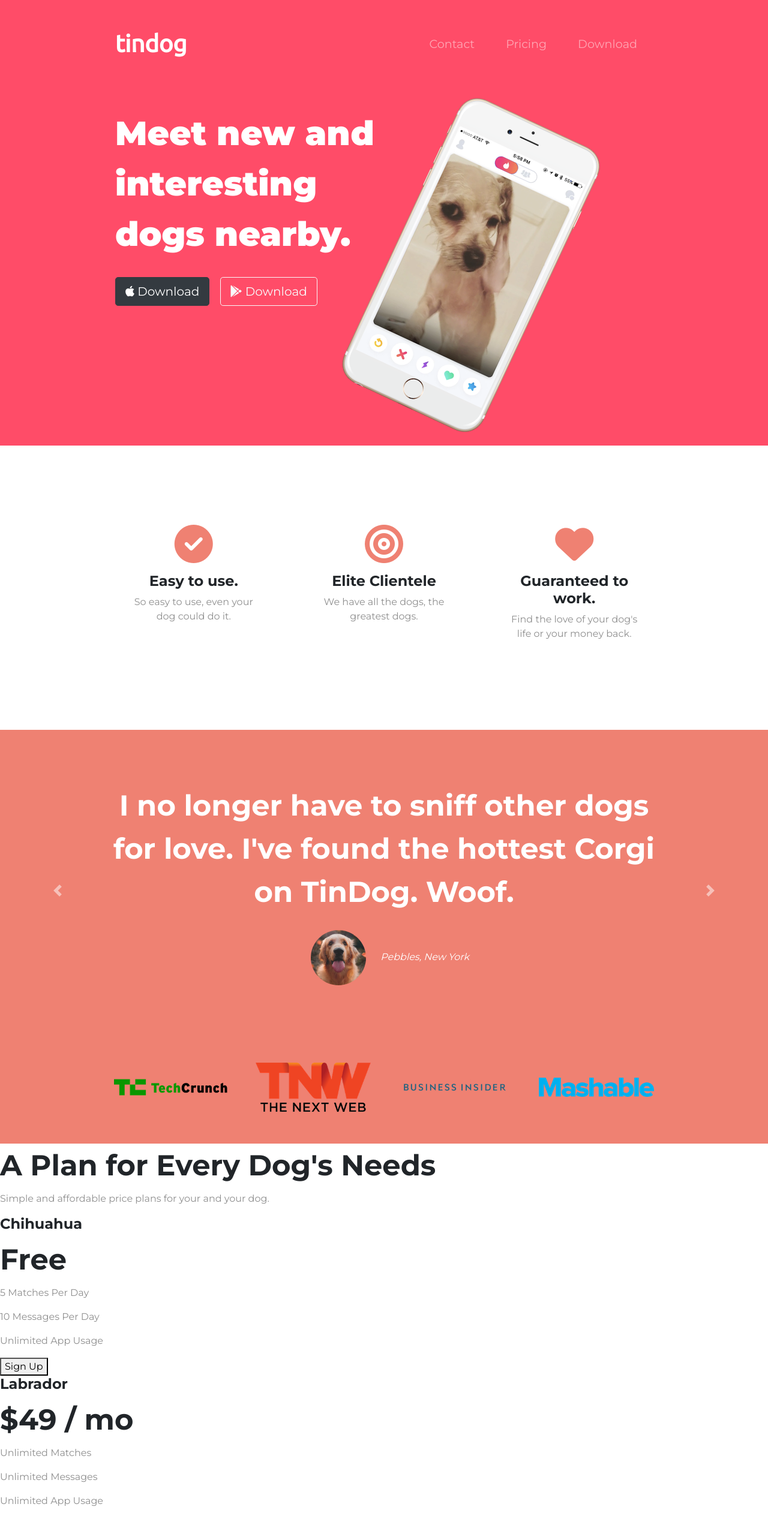
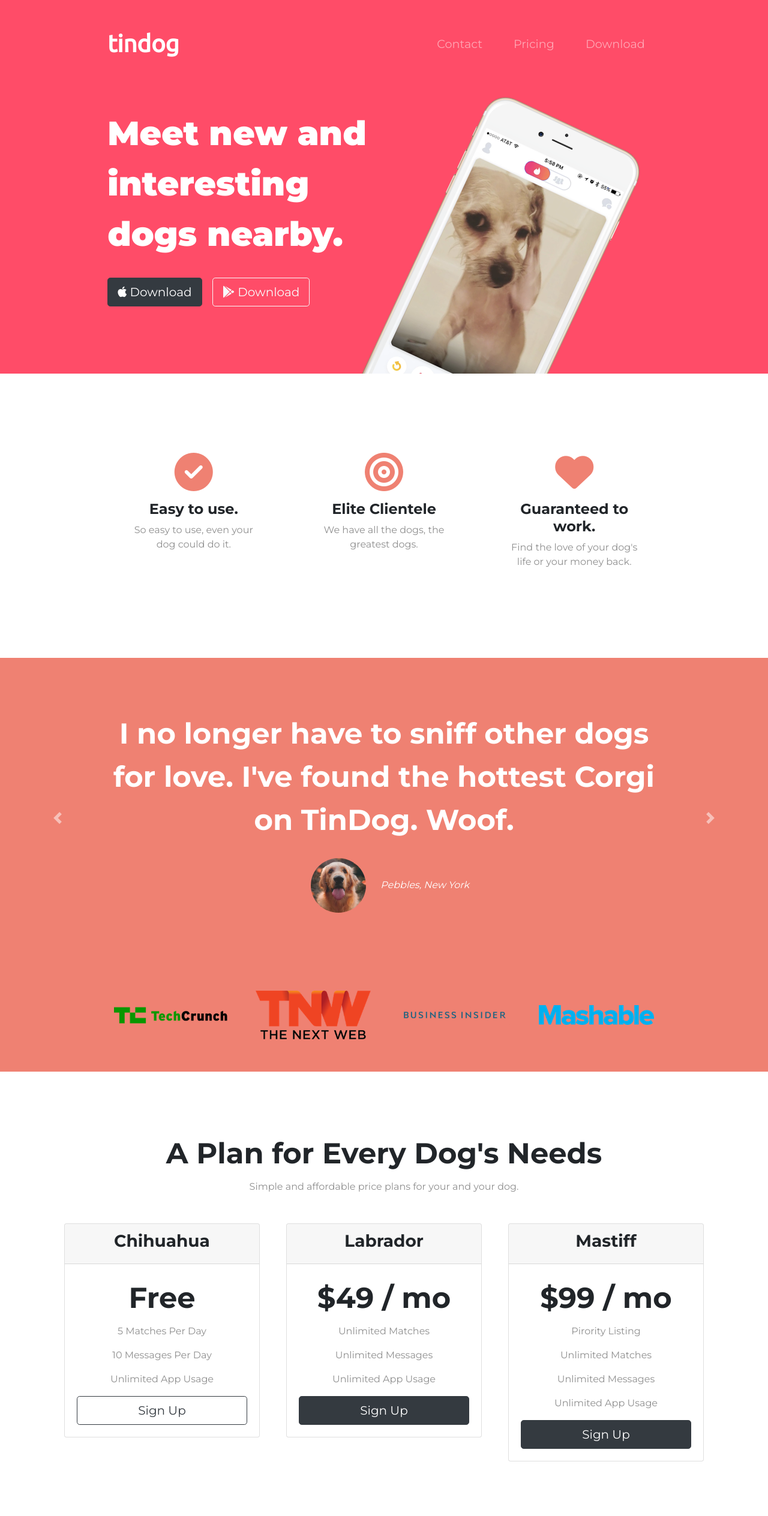
Before and after one commit to QiaoyanAnna/TinDog, a plain HTML site: page index.html in a window 1280 px wide. Shown: the top 2528 px of the page at 60% size. Drawn offline with nearby package versions, Linux system fonts and the light colour scheme.

Commit message:
Finished

```diff
--- a/css/styles.css
+++ b/css/styles.css
@@ -1,22 +1,10 @@
 body {
   font-family: 'Montserrat';
   font-weight: 400;
+  text-align: center;
 }
 
-h1 {
-  font-size: 3.5rem;
-  font-weight: 900;
-  line-height: 1.5;
-}
-
-h2 {
-  font-size: 3rem;
-  font-weight: 700;
-  line-height: 1.5;
-}
-
-h3 {
-  font-size: 1.5rem;
+h1, h2, h3, h4, h5, h6 {
   font-weight: 700;
 }
 
@@ -24,17 +12,34 @@ p {
   color: #8f8f8f;
 }
 
-.container-fluid {
-  padding: 3% 15%;
+/* Headings */
+.big-heading {
+  font-size: 3.5rem;
+  font-weight: 900;
+  line-height: 1.5;
 }
 
-#title {
+.section-heading {
+  font-size: 3rem;
+  line-height: 1.5;
+}
+
+/* Containers */
+.container-fluid {
+  padding: 7% 14%;
+}
+
+/* Sections */
+.colored-section {
   background-color: #ff4c68;
   color: #fff;
 }
 
+.white-section {
+  background-color: #fff;
+}
+
 /* Navigation Bar */
-
 .navbar {
   padding: 0 0 4.5rem;
 }
@@ -55,27 +60,35 @@ p {
 }
 
 /* Download Buttons */
-
 .download-button {
   margin: 5% 3% 5% 0;
 }
 
+/* Title Section */
+#title .container-fluid {
+  padding: 3% 14% 7%;
+  text-align: left;
+}
+
 /* Title image */
-
 .title-image {
+  position: absolute;
+  right: 30%;
   transform: rotate(25deg);
   width: 60%;
 }
 
 /* Features Section */
+#features {
+  position: relative;
+}
 
-#features {
-  padding: 7% 14%;
+.feature-title {
+  font-size: 1.5rem;
 }
 
 .feature-box {
   padding: 4.5%;
-  text-align: center;
 }
 
 .feature-icon {
@@ -88,11 +101,13 @@ p {
 }
 
 /* Testimonials Section */
+#testimonials {
+  background-color: #ef8172;
+}
 
-#testimonials {
-  text-align: center;
-  background-color: #ef8172;
-  color: #fff;
+.testimonial-text {
+  font-size: 3rem;
+  line-height: 1.5;
 }
 
 .testimonial-image {
@@ -101,13 +116,9 @@ p {
   width: 10%;
 }
 
-.carousel-item {
-  padding: 7% 14%;
-}
-
+/* Press Section */
 #press {
   background-color: #ef8172;
-  text-align: center;
   padding-bottom: 3%;
 }
 
@@ -115,3 +126,33 @@ p {
   margin: 20px 20px 15px;
   width: 15%;
 }
+
+/* Pricing Section */
+#pricing {
+  padding: 100px;
+}
+
+.price-text {
+  font-size: 3rem;
+  line-height: 1.5;
+}
+
+.pricing-column {
+  padding: 3% 2%;
+}
+
+/* Footer Section */
+.social-icon {
+  margin: 20px 10px;
+}
+
+@media (max-width: 1028px) {
+  #title {
+    text-align: center;
+  }
+
+  .title-image {
+    position: static;
+    transform: rotate(0);
+  }
+}
--- a/index.html
+++ b/index.html
@@ -24,7 +24,7 @@
 
 <body>
 
-  <section id="title">
+  <section class="colored-section" id="title">
     <div class="container-fluid">
 
       <!-- Nav Bar -->
@@ -36,13 +36,13 @@
         <div class="collapse navbar-collapse" id="navbarSupportedContent">
           <ul class="navbar-nav ml-auto">
             <li class="nav-item">
-              <a class="nav-link" href="">Contact</a>
+              <a class="nav-link" href="#footer">Contact</a>
             </li>
             <li class="nav-item">
-              <a class="nav-link" href="">Pricing</a>
+              <a class="nav-link" href="#pricing">Pricing</a>
             </li>
             <li class="nav-item">
-              <a class="nav-link" href="">Download</a>
+              <a class="nav-link" href="#cta">Download</a>
             </li>
           </ul>
         </div>
@@ -51,7 +51,7 @@
       <!-- Title -->
       <div class="row">
         <div class="col-lg-6">
-          <h1>Meet new and interesting dogs nearby.</h1>
+          <h1 class="big-heading">Meet new and interesting dogs nearby.</h1>
           <button type="button" class="btn btn-dark btn-lg download-button"><i class="fab fa-apple"></i> Download</button>
           <button type="button" class="btn btn-outline-light btn-lg download-button"><i class="fab fa-google-play"></i> Download</button>
         </div>
@@ -64,38 +64,39 @@
 
   <!-- Features -->
 
-  <section id="features">
+  <section class="white-section" id="features">
+    <div class="container-fluid">
       <div class="row">
         <div class="feature-box col-lg-4">
           <i class="fas fa-check-circle fa-4x feature-icon"></i>
-        <h3>Easy to use.</h3>
+          <h3 class="feature-title">Easy to use.</h3>
           <p>So easy to use, even your dog could do it.</p>
         </div>
         <div class="feature-box col-lg-4">
           <i class="fas fa-bullseye fa-4x feature-icon"></i>
-        <h3>Elite Clientele</h3>
+          <h3 class="feature-title">Elite Clientele</h3>
           <p>We have all the dogs, the greatest dogs.</p>
         </div>
         <div class="feature-box col-lg-4">
           <i class="fas fa-heart fa-4x feature-icon"></i>
-        <h3>Guaranteed to work.</h3>
+          <h3 class="feature-title">Guaranteed to work.</h3>
           <p>Find the love of your dog's life or your money back.</p>
+        </div>
       </div>
     </div>
   </section>
 
-
   <!-- Testimonials -->
 
-  <section id="testimonials">
+  <section class="colored-section" id="testimonials">
     <div id="testimonial-carousel" class="carousel slide" data-ride="false">
       <div class="carousel-inner">
-        <div class="carousel-item active">
-          <h2>I no longer have to sniff other dogs for love. I've found the hottest Corgi on TinDog. Woof.</h2>
+        <div class="carousel-item active container-fluid">
+          <h2 class="testimonial-text">I no longer have to sniff other dogs for love. I've found the hottest Corgi on TinDog. Woof.</h2>
           <img class="testimonial-image" src="images/dog-img.jpg" alt="dog-profile">
           <em>Pebbles, New York</em>
         </div>
-        <div class="carousel-item">
+        <div class="carousel-item container-fluid">
           <h2 class="testimonial-text">My dog used to be so lonely, but with TinDog's help, they've found the love of their life. I think.</h2>
           <img class="testimonial-image" src="images/lady-img.jpg" alt="lady-profile">
           <em>Beverly, Illinois</em>
@@ -114,69 +115,89 @@
 
   <!-- Press -->
 
-  <section id="press">
+  <section class="colored-section" id="press">
     <img class="press-logo" src="images/techcrunch.png" alt="tc-logo">
     <img class="press-logo" src="images/tnw.png" alt="tnw-logo">
     <img class="press-logo" src="images/bizinsider.png" alt="biz-insider-logo">
     <img class="press-logo" src="images/mashable.png" alt="mashable-logo">
-
   </section>
-
 
   <!-- Pricing -->
 
-  <section id="pricing">
-
-    <h2>A Plan for Every Dog's Needs</h2>
+  <section class="white-section" id="pricing">
+    <h2 class="section-heading">A Plan for Every Dog's Needs</h2>
     <p>Simple and affordable price plans for your and your dog.</p>
 
-
+    <div class="row">
+      <div class="pricing-column col-lg-4 col-md-6">
+        <div class="card">
+          <div class="card-header">
             <h3>Chihuahua</h3>
-    <h2>Free</h2>
+          </div>
+          <div class="card-body">
+            <h2 class="price-text">Free</h2>
             <p>5 Matches Per Day</p>
             <p>10 Messages Per Day</p>
             <p>Unlimited App Usage</p>
-    <button type="button">Sign Up</button>
+            <button class="btn btn-lg btn-block btn-outline-dark" type="button">Sign Up</button>
+          </div>
+        </div>
+      </div>
 
-
+      <div class="pricing-column col-lg-4 col-md-6">
+        <div class="card">
+          <div class="card-header">
             <h3>Labrador</h3>
-    <h2>$49 / mo</h2>
+          </div>
+          <div class="card-body">
+            <h2 class="price-text">$49 / mo</h2>
             <p>Unlimited Matches</p>
             <p>Unlimited Messages</p>
             <p>Unlimited App Usage</p>
-    <button type="button">Sign Up</button>
+            <button class="btn btn-lg btn-block btn-dark" type="button">Sign Up</button>
+          </div>
+        </div>
+      </div>
 
-
+      <div class="pricing-column col-lg-4">
+        <div class="card">
+          <div class="card-header">
             <h3>Mastiff</h3>
-    <h2>$99 / mo</h2>
+          </div>
+          <div class="card-body">
+            <h2 class="price-text">$99 / mo</h2>
             <p>Pirority Listing</p>
             <p>Unlimited Matches</p>
             <p>Unlimited Messages</p>
             <p>Unlimited App Usage</p>
-    <button type="button">Sign Up</button>
-
+            <button class="btn btn-lg btn-block btn-dark" type="button">Sign Up</button>
+          </div>
+        </div>
+      </div>
+    </div>
   </section>
-
 
   <!-- Call to Action -->
 
-  <section id="cta">
-
-    <h3>Find the True Love of Your Dog's Life Today.</h3>
-    <button type="button">Download</button>
-    <button type="button">Download</button>
-
+  <section class="colored-section" id="cta">
+    <div class="container-fluid">
+      <h3 class="big-heading">Find the True Love of Your Dog's Life Today.</h3>
+      <button class="btn btn-dark btn-lg download-button" type="button"><i class="fab fa-apple"></i> Download</button>
+      <button class="btn btn-light btn-lg download-button" type="button"><i class="fab fa-google-play"></i> Download</button>
+    </div>
   </section>
-
 
   <!-- Footer -->
 
-  <footer id="footer">
-
+  <footer class="white-section" id="footer">
+    <div class="container-fluid">
+      <i class="fab fa-twitter social-icon"></i>
+      <i class="fab fa-facebook social-icon"></i>
+      <i class="fab fa-instagram social-icon"></i>
+      <i class="fas fa-envelope social-icon"></i>
       <p>© Copyright 2018 TinDog</p>
-
+    </div>
   </footer>
-
 
 </body>
 
```
Lines whose indentation alone changed are shown as unchanged.
